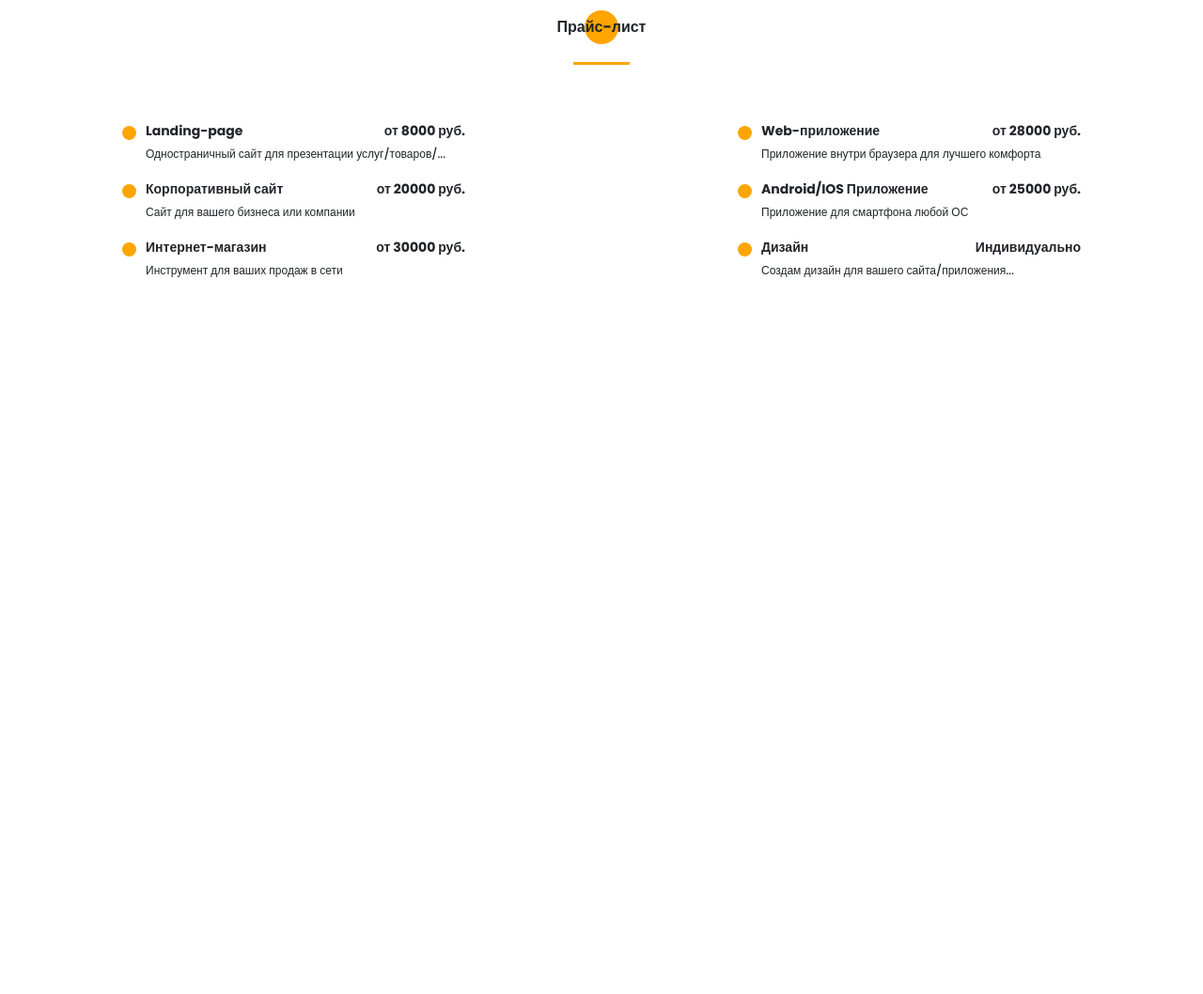
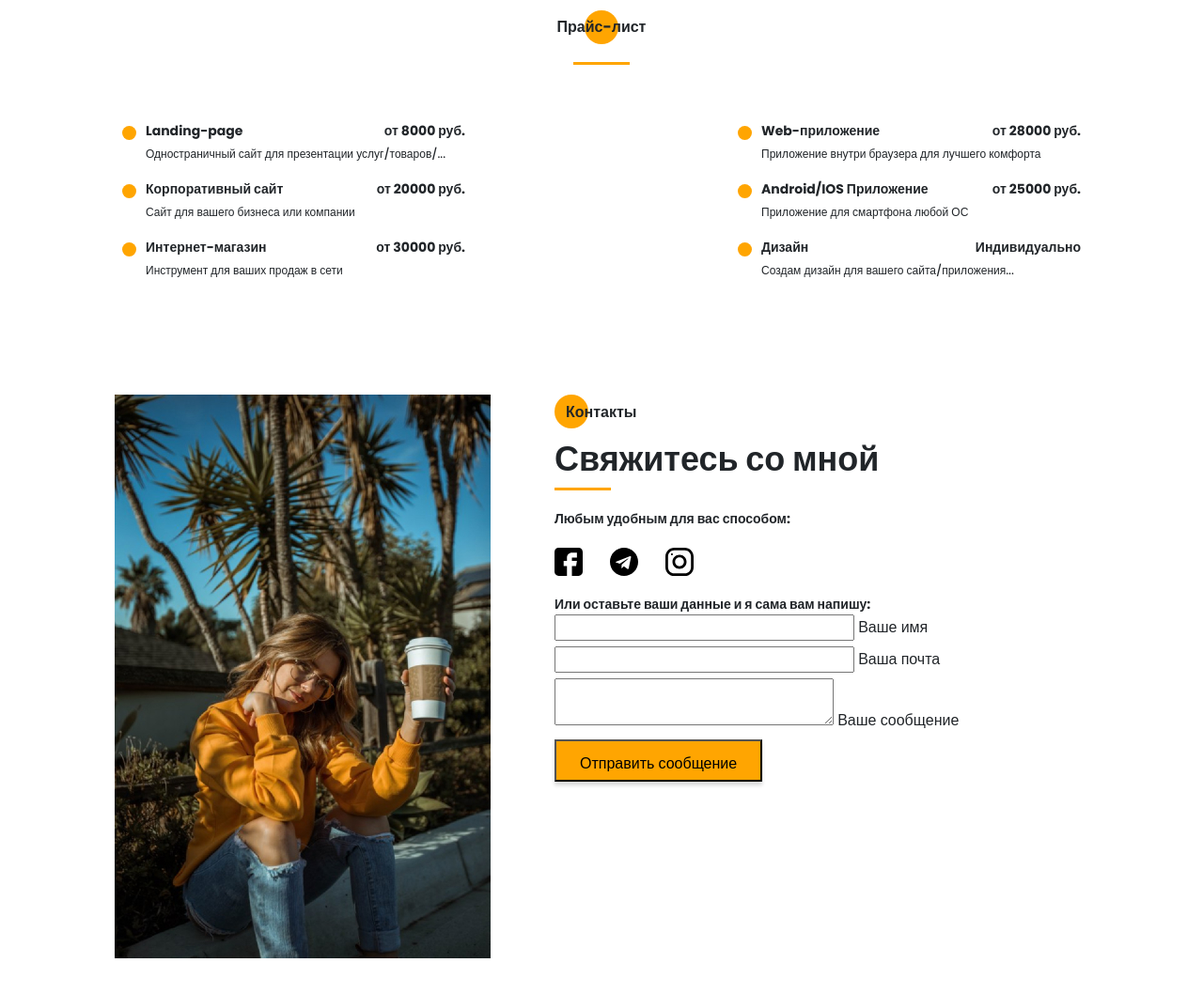
Before and after one commit to BudnikOleksii/Portfolio_test, a website: page src/index.html in a window 1280 px wide. Shown: the part 4276-5334 px from the top of the page at 94% size. Before the commit the page ends 4576 px from the top, so only its background shows below. Drawn offline with nearby package versions, Linux system fonts and the light colour scheme; files that its build step writes are made by us from their sources; files whose address does not match are found by name.

Commit message:
contacts

```diff
--- a/src/index.html
+++ b/src/index.html
@@ -451,6 +451,52 @@
             </div>
         </div>
     </section>
+
+    <!-- Contacts section -->
+    <section class="contacts">
+        <div class="container">
+            <div class="contacts__wrapper">
+                <div class="contacts__photo">
+                    <img src="img/main_photo.jpg" alt="photo">
+                </div>
+                <div class="contacts__descr">
+                    <h2 class="title title_fz16 contacts__title">Контакты</h2>
+                    <div class="title contacts__subtitle">Свяжитесь со мной</div>
+                    <div class="divider"></div>
+
+                    <div class="title title_fz14 contacts__text">Любым удобным для вас способом:</div>
+                    <div class="contacts__social">
+                        <a href="#" class="contacts__link">
+                            <img src="icons/social/Facebook_1.svg" alt="facebook">
+                        </a>
+                        <a href="#" class="contacts__link">
+                            <img src="icons/social/telegram.svg" alt="telegram">
+                        </a>
+                        <a href="#" class="contacts__link">
+                            <img src="icons/social/Instagram_1.svg" alt="instagram">
+                        </a>
+                    </div>
+                    <div class="title title_fz14 contacts__text">Или оставьте ваши данные и я сама вам напишу:</div>
+
+                    <form action="#" class="contacts__form">
+                        <div class="contacts__input">
+                            <input name="name" id="name" type="text">
+                            <label for="name">Ваше имя</label>
+                        </div>
+                        <div class="contacts__input">
+                            <input name="email" id="email" type="email">
+                            <label for="email">Ваша почта</label>
+                        </div>
+                        <div class="contacts__textarea">
+                            <textarea name="text" id="text"></textarea>
+                            <label for="text">Ваше сообщение</label>
+                        </div>
+                        <button class="btn">Отправить сообщение</button>
+                    </form>
+                </div>
+            </div>
+        </div>
+    </section>
     <script src="js/script.js"></script>
 </body>
 </html>
--- /dev/null
+++ b/src/sass/blocks/_contacts.scss
@@ -0,0 +1,44 @@
+.contacts {
+    padding: 120px 0 90px 0;
+
+    &__wrapper {
+        padding: 0 35px 0 52px;
+        display: grid;
+        grid-template-columns: 400px 585px;
+        justify-content: space-between;
+    }
+
+    &__photo {
+        img {
+            width: 100%;
+        }
+    }
+
+    &__descr {
+        padding-top: 6px;
+
+        .divider {
+            margin: 0;
+        }
+    }
+
+    &__title {
+        position: relative;
+        padding-left: 12px;
+        padding-top: 1px;
+        @include before_circle;
+    }
+
+    &__text, &__social {
+        margin-top: 20px;
+    }
+
+    &__link {
+        margin-right: 25px;
+
+        img {
+            max-width: 30px;
+            max-height: 30px;
+        }
+    }
+}
--- a/src/sass/style.scss
+++ b/src/sass/style.scss
@@ -15,3 +15,4 @@
 @import './blocks/skills';
 @import './blocks/portfolio';
 @import './blocks/price';
+@import './blocks/contacts';
```
Also changed, not shown: src/icons/social/Facebook_1.svg (added), src/icons/social/Instagram_1.svg (added).
